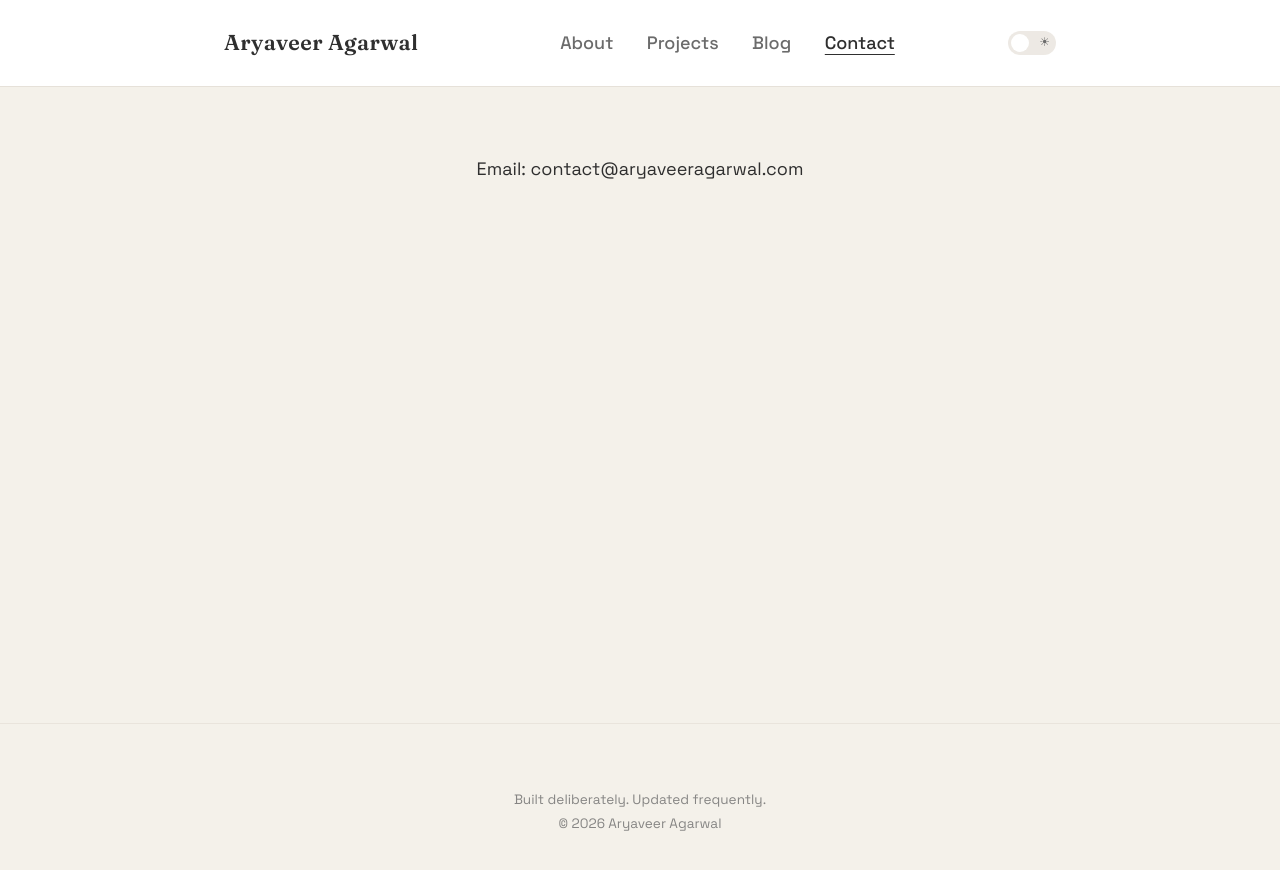
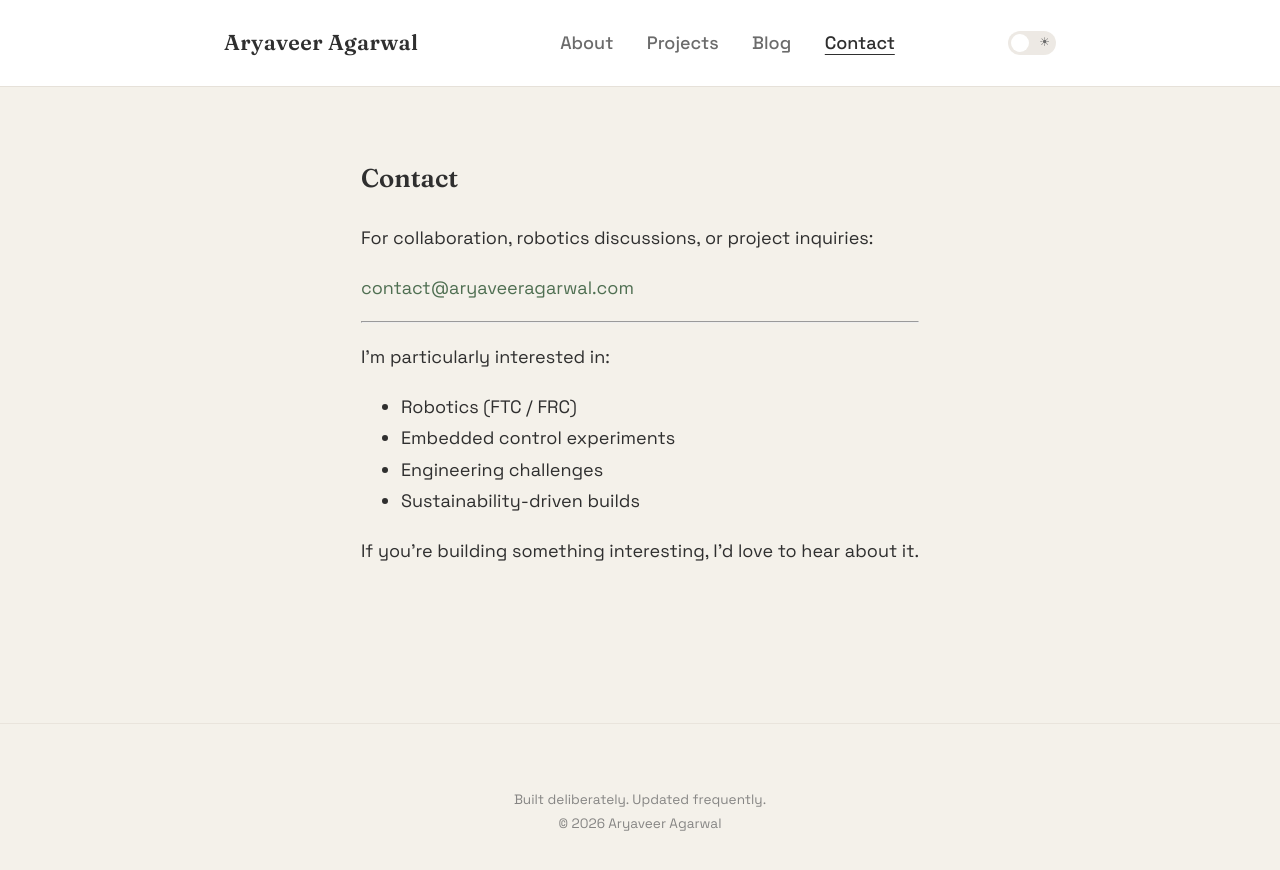
Before and after one commit to aryaveeragarwal/aryaveeragarwal.github.io, a Jekyll site: the page built from contact.md, in a window 1280 px wide. Shown: the top 870 px of the page. Built offline with Jekyll 4.4.1, drawn with Linux system fonts in a browser that asks for light colours.

Commit message:
Update contact.md

```diff
--- a/contact.md
+++ b/contact.md
@@ -4,4 +4,18 @@ title: Contact
 permalink: /contact/
 ---
 
-Email: contact@aryaveeragarwal.com
+## Contact
+
+For collaboration, robotics discussions, or project inquiries:
+
+[contact@aryaveeragarwal.com](mailto:contact@aryaveeragarwal.com)
+
+---
+
+I’m particularly interested in:
+- Robotics (FTC / FRC)
+- Embedded control experiments
+- Engineering challenges
+- Sustainability-driven builds
+
+If you’re building something interesting, I’d love to hear about it.
```
